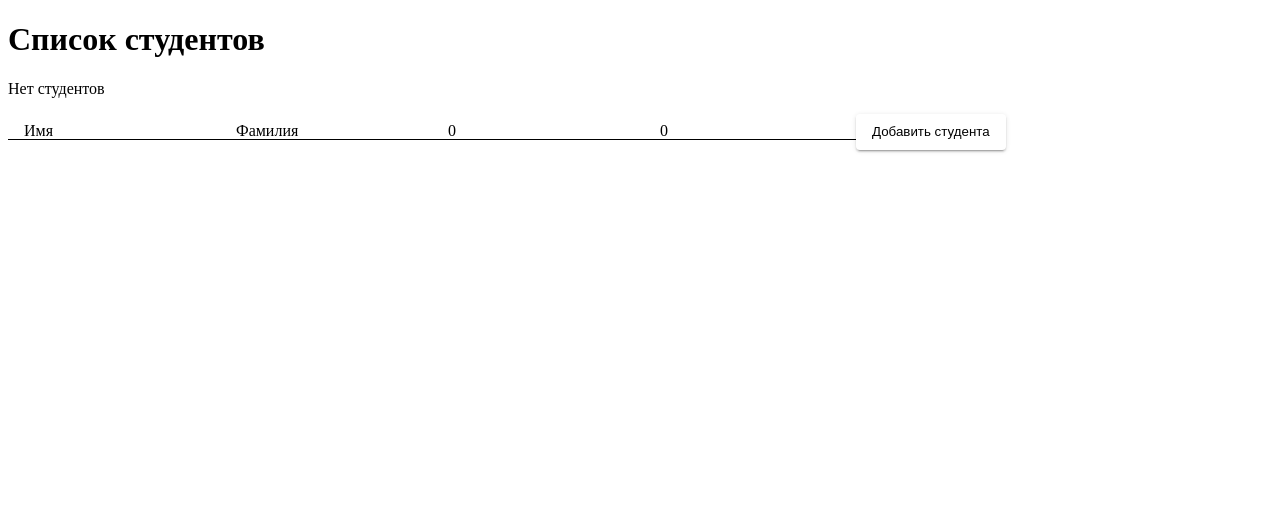
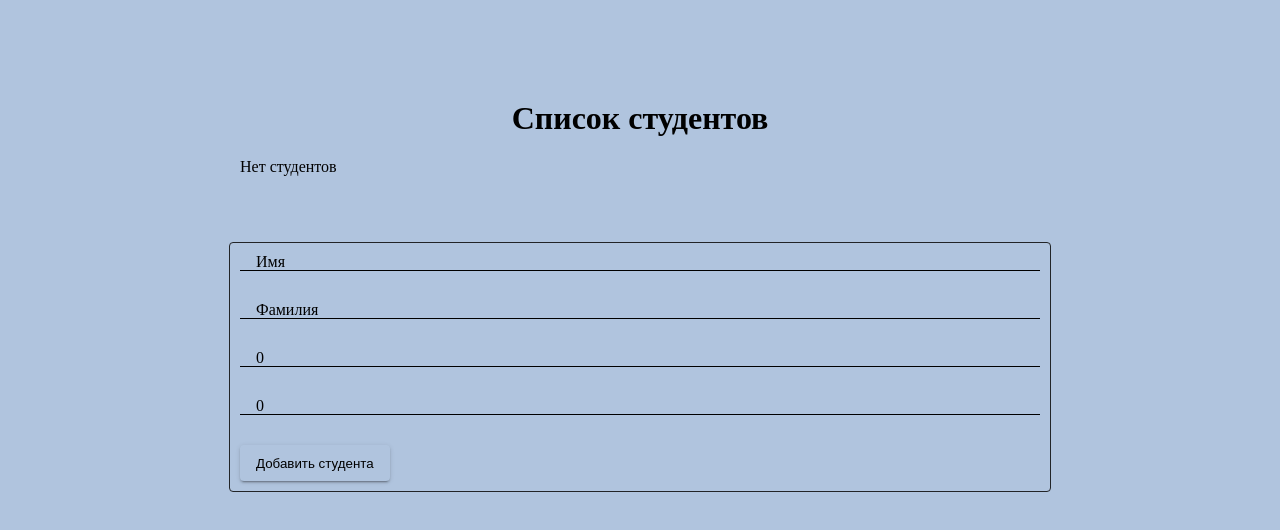
Before and after one commit to Dinmukhvmmed/GreetgoFrontend, an Angular app: page / in a window 1280 px wide. Shown: the top 530 px of the page. Built offline with nearby package versions, Linux system fonts and the light colour scheme.

Commit message:
Created css styles for DataComponent - "School notebook design".

```diff
--- a/src/app/data/data.component.css
+++ b/src/app/data/data.component.css
@@ -0,0 +1,32 @@
+h1 {
+  text-align: center;
+}
+
+.table-container {
+  max-width: 800px;
+  margin: 100px auto 0;
+  padding-bottom: 50px;
+}
+
+.input-container {
+  max-width: 800px;
+  margin: 0 auto;
+  flex-direction: column;
+  border: 1px solid rgba(17, 17, 17, 0.89);
+  border-radius: 4px;
+  padding: 10px;
+  display: block
+}
+
+.name-input,
+.surname-input,
+.age-input,
+.grade-input {
+  width: 100%;
+  border: none;
+  outline: none;
+}
+
+.input-container mat-form-field {
+  margin-bottom: 10px;
+}
--- a/src/app/data/data.component.html
+++ b/src/app/data/data.component.html
@@ -1,4 +1,5 @@
 <div>
+  <div class="table-container">
     <h1>Список студентов</h1>
 
     <table *ngIf="students.length > 0" mat-table [dataSource]="students">
@@ -30,7 +31,7 @@
       <ng-container matColumnDef="actions">
         <th mat-header-cell *matHeaderCellDef>Действия</th>
         <td mat-cell *matCellDef="let student">
-        <button mat-raised-button (click)="deleteStudent(student.id)">Удалить</button>
+          <button class="deleteButton" mat-raised-button (click)="deleteStudent(student.id)">Удалить</button>
         </td>
       </ng-container>
 
@@ -39,24 +40,24 @@
     </table>
 
     <p *ngIf="students.length === 0">Нет студентов</p>
-
-  <div>
-    <mat-form-field>
+  </div>
+  <div class="input-container">
+    <mat-form-field class="name-input">
       <input matInput placeholder="Имя" [(ngModel)]="newStudent.name">
     </mat-form-field>
 
-    <mat-form-field>
+    <mat-form-field class="surname-input">
       <input matInput placeholder="Фамилия" [(ngModel)]="newStudent.surname">
     </mat-form-field>
 
-    <mat-form-field>
+    <mat-form-field class="age-input">
       <input matInput placeholder="Возраст" type="number" [(ngModel)]="newStudent.age">
     </mat-form-field>
 
-    <mat-form-field>
+    <mat-form-field class="grade-input">
       <input matInput placeholder="Средняя оценка" type="number" [(ngModel)]="newStudent.averageGrade">
     </mat-form-field>
 
-    <button mat-raised-button (click)="addStudent()">Добавить студента</button>
+    <button class="addButton" mat-raised-button (click)="addStudent()">Добавить студента</button>
   </div>
 </div>
--- a/src/app/data/data.component.ts
+++ b/src/app/data/data.component.ts
@@ -8,7 +8,7 @@ import {HttpClient} from "@angular/common/http";
   styleUrls: ['./data.component.css']
 })
 
-export class DataComponent implements OnInit{
+export class DataComponent implements OnInit {
   students: Student[] = [];
 
   newStudent: Student = {
@@ -48,7 +48,6 @@ export class DataComponent implements OnInit{
     );
   }
 
-
   addStudent() {
     this.http.post('/', this.newStudent).subscribe(
       () => {
@@ -70,6 +69,7 @@ export class DataComponent implements OnInit{
       averageGrade: 0.0
     };
   }
+
   deleteStudent(id: number) {
     this.http.delete(`/${id}`).subscribe(
       () => {
--- a/src/index.html
+++ b/src/index.html
@@ -1,5 +1,5 @@
 <!doctype html>
-<html lang="en">
+<html lang="en" xmlns:background-color="http://www.w3.org/1999/xhtml">
 <head>
   <meta charset="utf-8">
   <title>GreetgoApplication</title>
@@ -7,7 +7,7 @@
   <meta name="viewport" content="width=device-width, initial-scale=1">
   <link rel="icon" type="image/x-icon" href="assets/favicon-greetgo.ico">
 </head>
-<body>
+<body style="background-color: lightsteelblue">
   <app-root></app-root>
 </body>
 </html>
```
Lines whose indentation alone changed are shown as unchanged.
